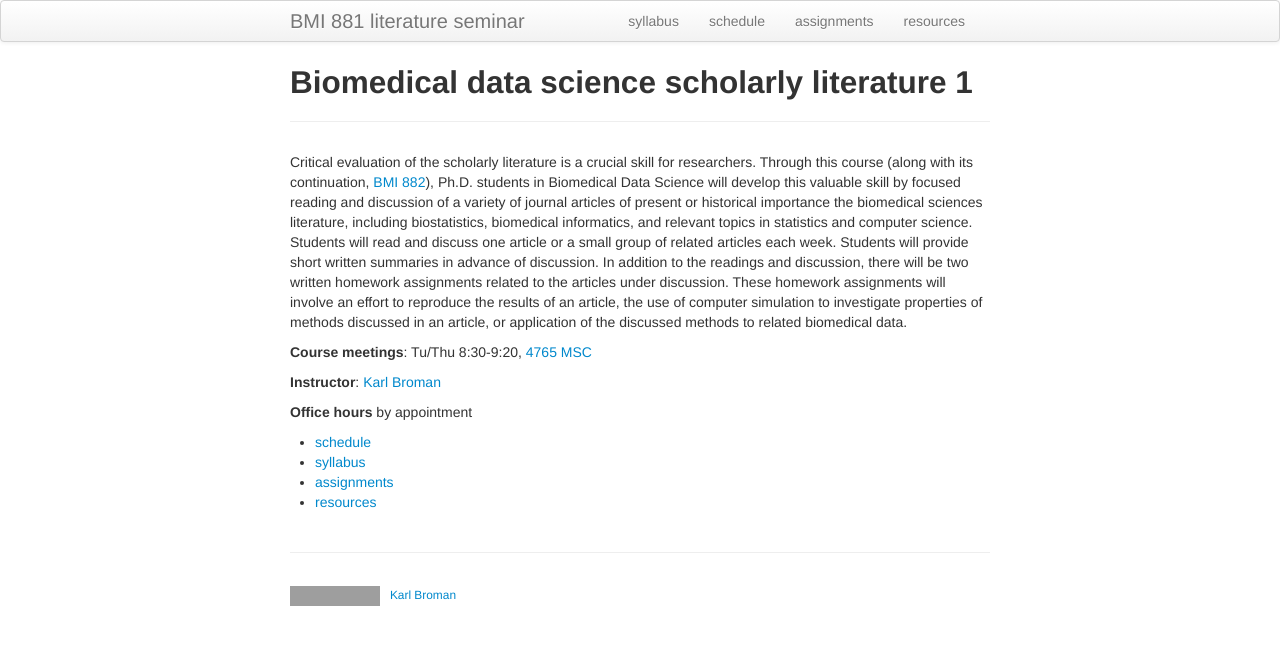
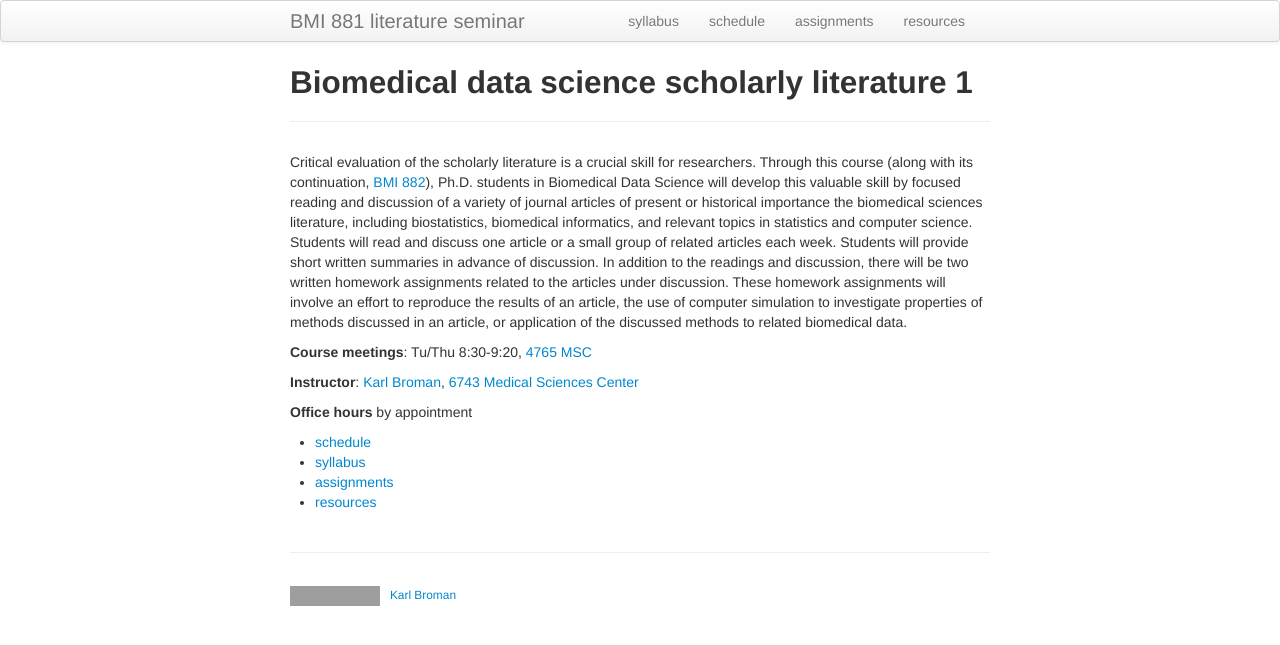
Before and after one commit to kbroman/BMI881_fall2022, a Jekyll site: the page built from index.md, in a window 1280 px wide. Shown: the top 645 px of the page. Built offline with Jekyll 4.4.1, drawn with Linux system fonts in a browser that asks for light colours; grey boxes are pictures that could not be loaded.

Commit message:
Add office address

```diff
--- a/index.md
+++ b/index.md
@@ -23,7 +23,8 @@ biomedical data.
 
 **Course meetings**: Tu/Thu 8:30-9:20, [4765 MSC](https://www.biostat.wisc.edu/~kbroman/4765msc.html)
 
-**Instructor**: [Karl Broman](https://kbroman.org)
+**Instructor**: [Karl Broman](https://kbroman.org),
+[6743 Medical Sciences Center](https://kbroman.org/6743msc.html)
 
 **Office hours** by appointment
 
```
Also changed, not shown: syllabus.md (+2 -1 lines).
